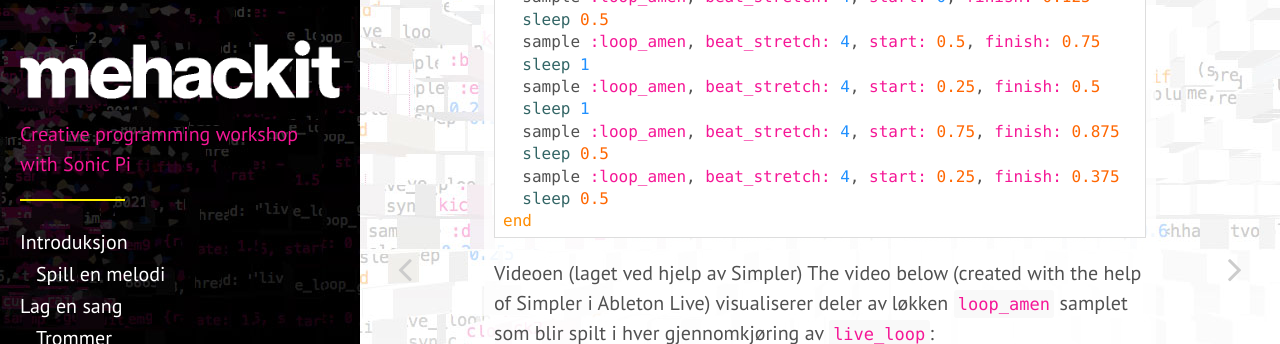
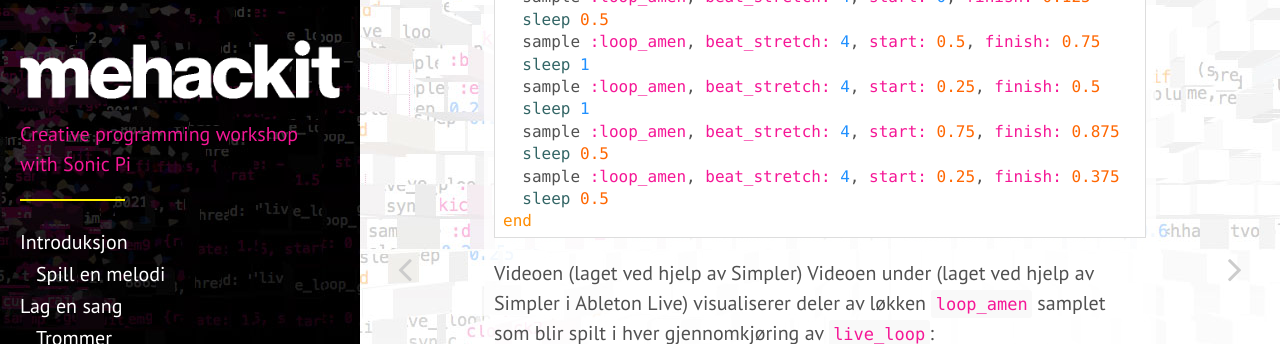
Before and after one commit to mehackit/sonic-pi-workshop, a Jekyll site: the page built from _exercises/no/05-advanced-topics-1/02-sample-chopping.md, in a window 1280 px wide and 900 px high, scrolled down 1348 px, cut to the strip 0-344 px from the top of the window. Built offline with Jekyll 4.4.1, drawn with Linux system fonts in a browser that asks for light colours; nearby versions of some CDN libraries.

Commit message:
Missed a part translating 05-02 to no

```diff
--- a/_exercises/no/05-advanced-topics-1/02-sample-chopping.md
+++ b/_exercises/no/05-advanced-topics-1/02-sample-chopping.md
@@ -48,7 +48,7 @@ end
 {% endhighlight %}
 
 Videoen (laget ved hjelp av Simpler)
-The video below (created with the help of Simpler i Ableton Live) visualiserer deler av løkken `loop_amen` samplet som blir spilt i hver gjennomkjøring av `live_loop`:
+Videoen under (laget ved hjelp av Simpler i Ableton Live) visualiserer deler av løkken `loop_amen` samplet som blir spilt i hver gjennomkjøring av `live_loop`:
 
 {% include videoplayer.html filepath="/assets/video/amen_slicing" %}
 
```
